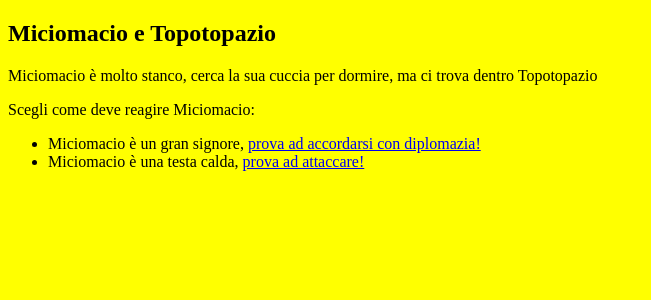
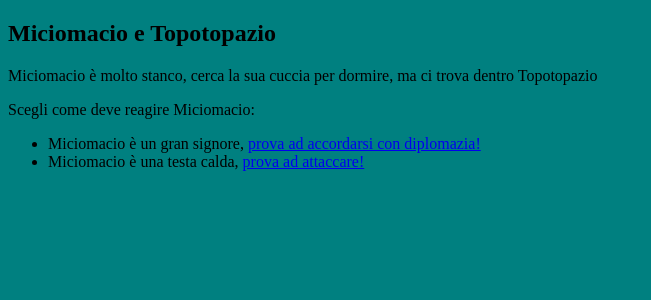
Before and after one commit to endwarfina/miciomacio-e-topotopazio, a Jekyll site: the page built from README.md, in a window 1280 px wide. Shown: the top 300 px of the page, without its empty margins (0-651 px from the left). Built offline with Jekyll 4.4.1, drawn with Linux system fonts in a browser that asks for light colours; our own code applies the rules of GitHub Pages for plain Markdown files.

Commit message:
Update main.css

```diff
--- a/static/css/main.css
+++ b/static/css/main.css
@@ -1,3 +1,3 @@
 html {
-  background-color: yellow;
+  background-color: teal;
 }
```
